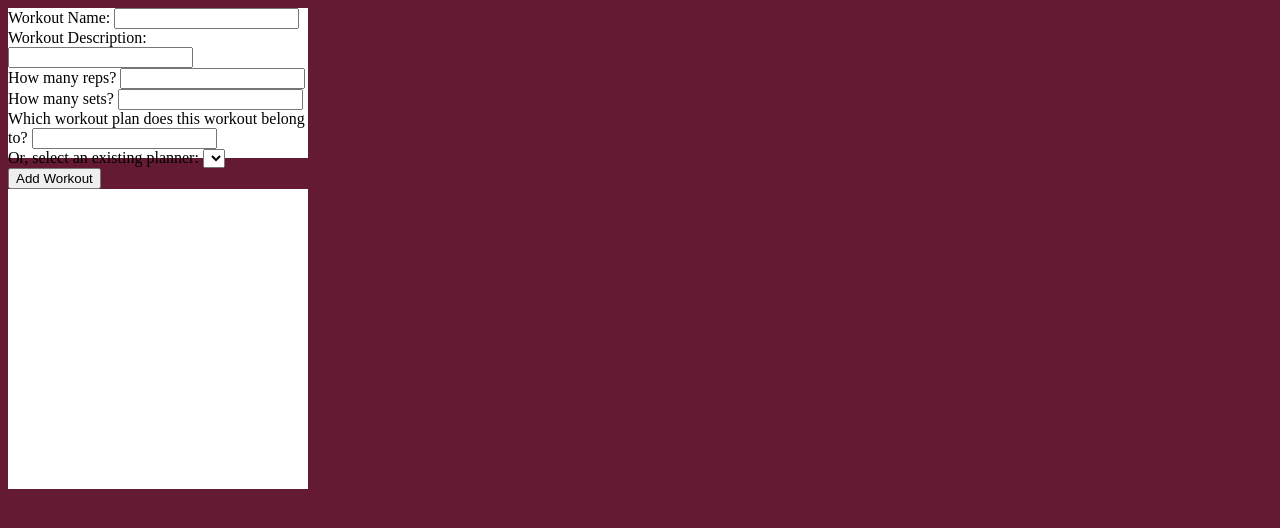
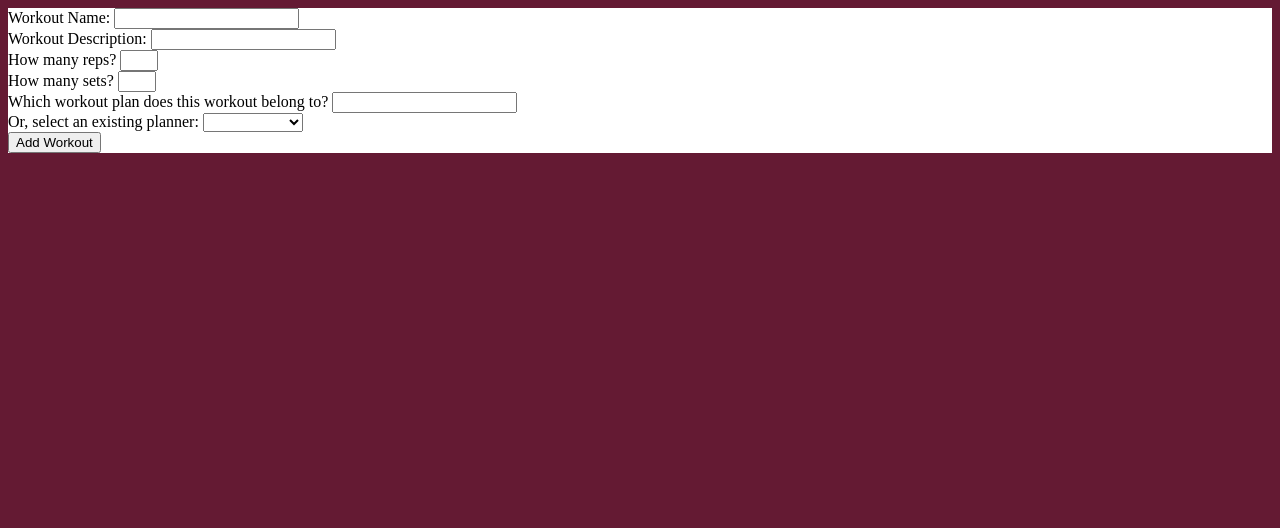
Before and after one commit to YoshiMejia/workoutPlanFrontend, a plain HTML site: page index.html in a window 1280 px wide. Drawn offline with Linux system fonts and the light colour scheme.

Commit message:
adding styling to page

```diff
--- a/style.css
+++ b/style.css
@@ -2,9 +2,25 @@ body {
     background-color: rgb(100, 26, 51);
 }
 
+/* #workout-form{
+    /* height: 175px; */
+/* }  */
+
 div {
     background-color: rgb(255, 255, 255);
     border: royalblue;
-    height: 150px;
-    width: 300px;
+    /* height: 150px;  */
+    /* width: 300px; */
 }
+
+#planner_select{
+    width: 100px;
+}
+
+#workout-reps{
+    width: 30px;
+}
+
+#workout-sets{
+    width: 30px;
+}
```
